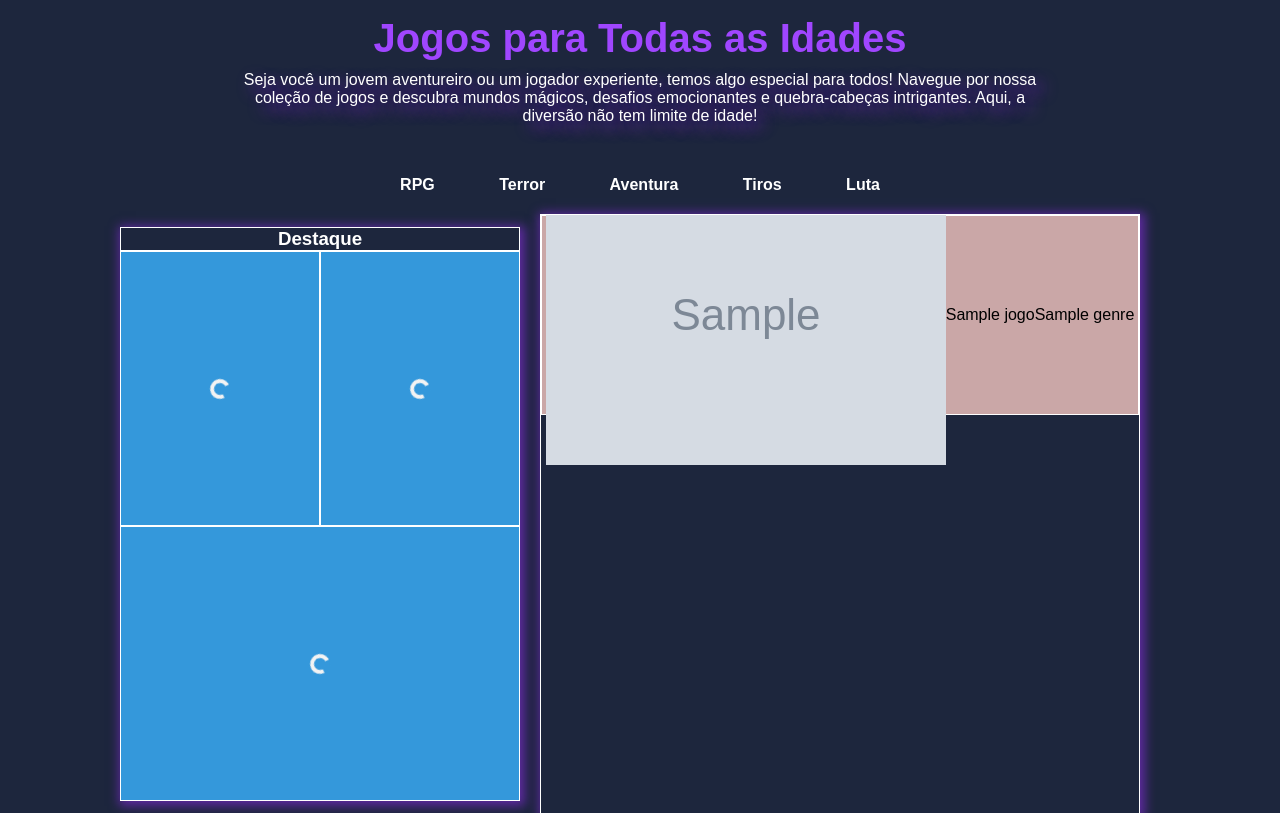
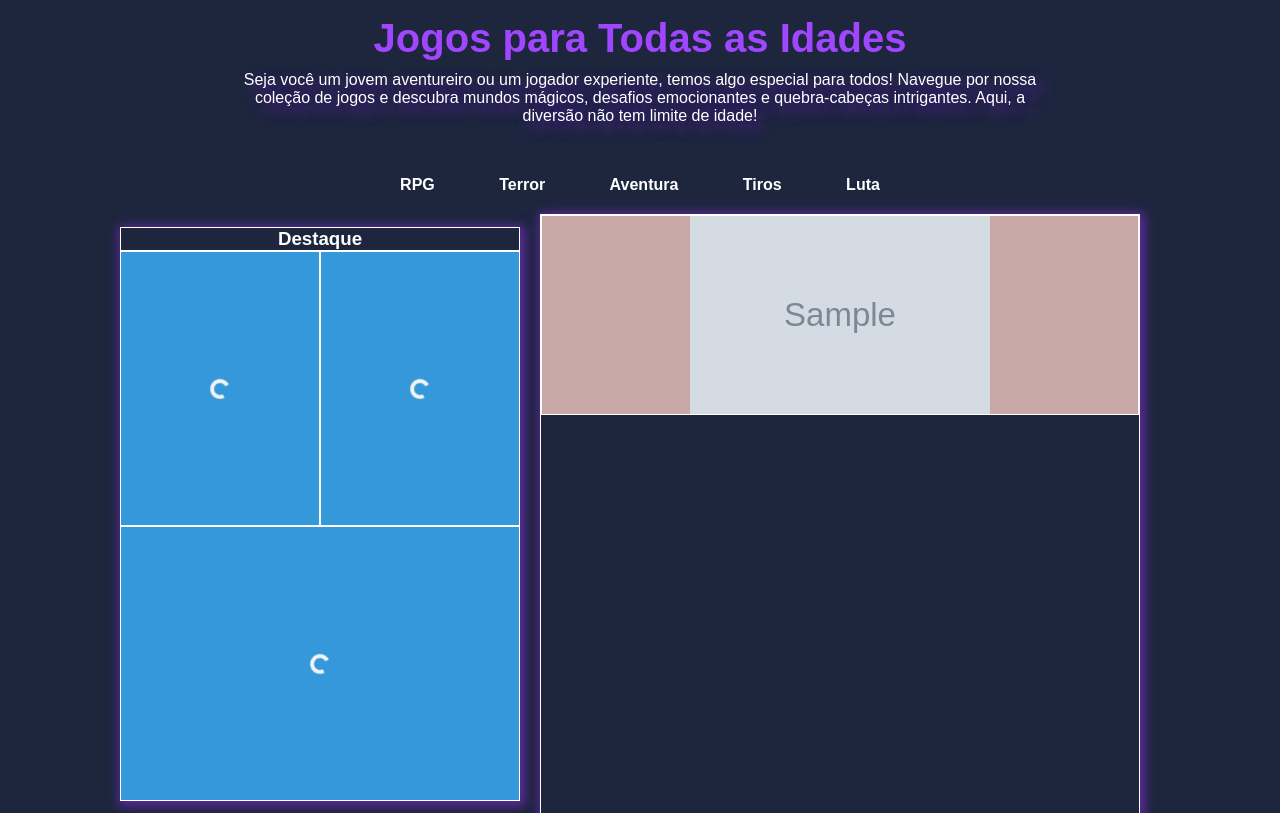
Before and after one commit to davwillsilva/site-de-jogos, a Flask app: template templates/index.html in a window 1280 px wide. Shown: the part 484-1297 px from the top of the page. Run offline with Flask 3, Linux system fonts and the light colour scheme; the template is opened without the code that fills it: most values are stand-ins (such as "Sample title", 1, 10 or a date in 2020); grey boxes marked "Sample" are stand-in pictures.

Commit message:
arrumando os cards

```diff
--- a/static/style.css
+++ b/static/style.css
@@ -265,7 +265,7 @@ input[type=submit]:hover{
 
 .ligame{
     flex-grow: 1;
-    flex-basis: 200;
+    flex-basis: 200px;
     width: 150px;
     height: 200px;
     list-style-type: none;
@@ -276,6 +276,13 @@ input[type=submit]:hover{
     border: 1px solid white;
     cursor:pointer;
 }
+
+.ligame img{
+    width: 300px;
+    height: 100%;
+}
+
+
 
 
 .loader {
--- a/templates/index.html
+++ b/templates/index.html
@@ -87,8 +87,7 @@
             {%for jogos in games%}
               <li class="ligame">
                 <img src="{{ jogos['thumbnail'] }}" alt="{{ jogos['title'] }}">
-                <p>{{ jogos['title'] }}</p>
-                <p>{{ jogos['genre'] }}</p>
+
               </li>
 
 
```
